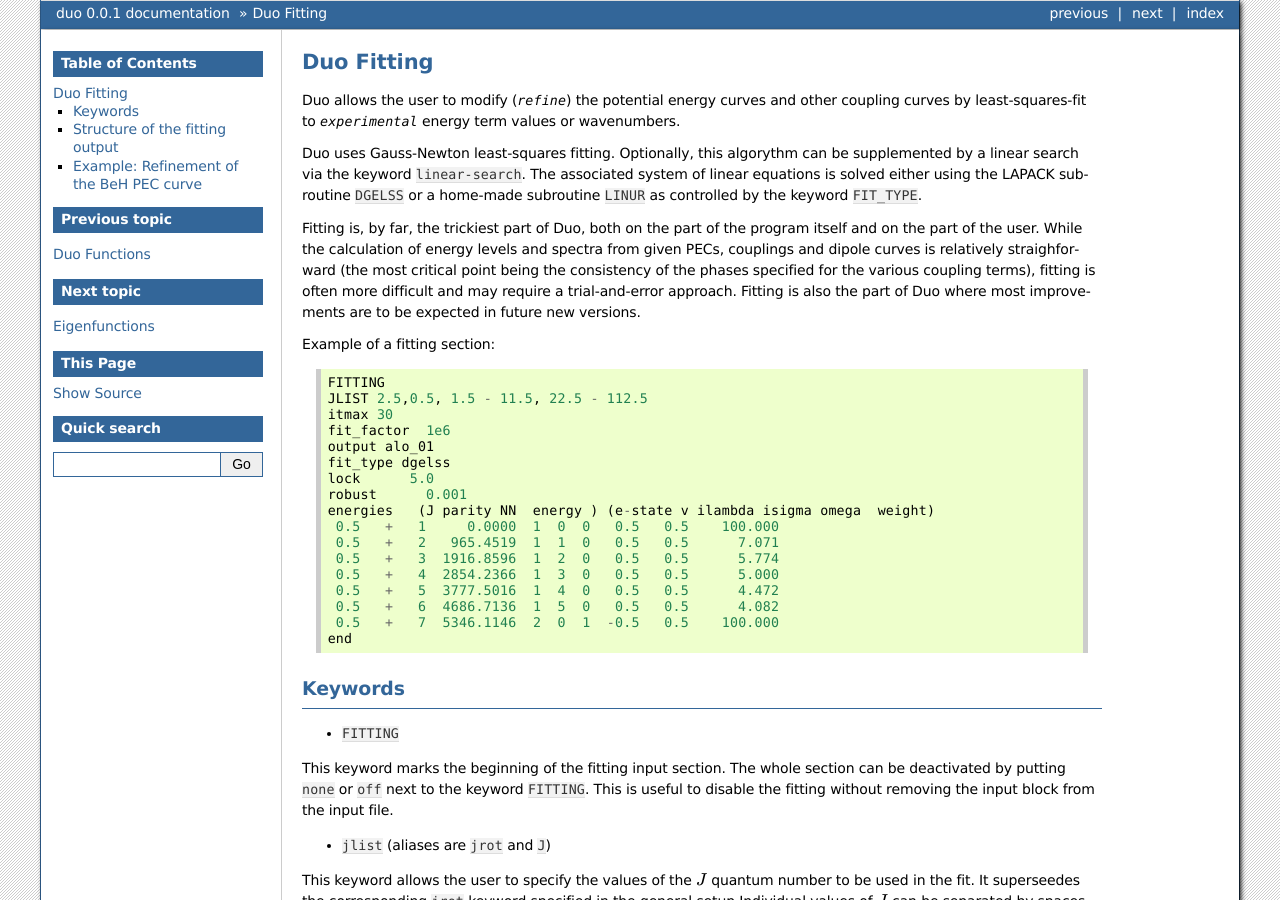
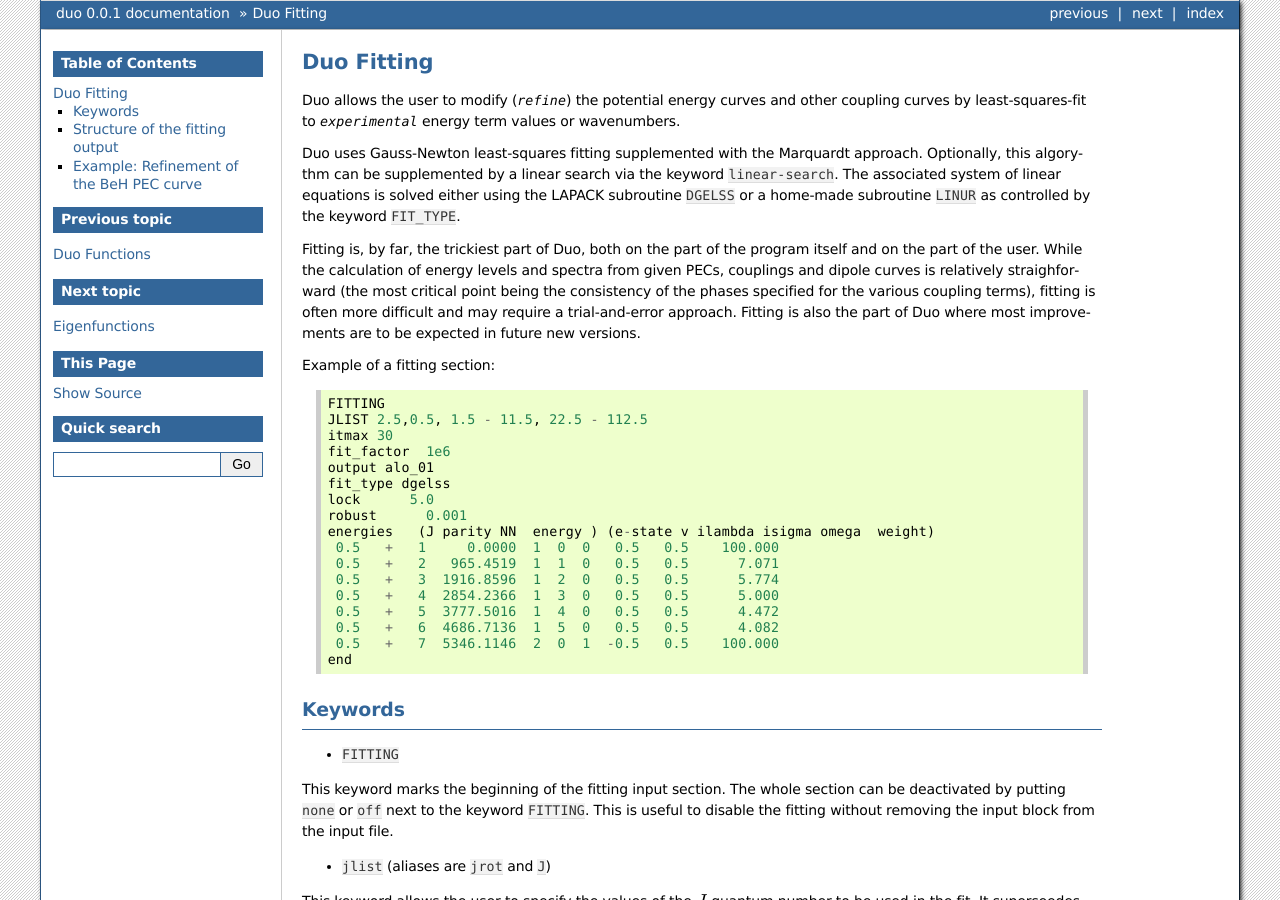
Before and after one commit to Trovemaster/Duo, a Sphinx documentation site: the page built from docs/source/fitting.rst, in a window 1280 px wide and 900 px high. Built offline with Sphinx 7.4.7, drawn with Linux system fonts in a browser that asks for light colours; formulas are drawn with MathJax 3.

Commit message:
EMO and refinement

```diff
--- a/docs/source/fitting.rst
+++ b/docs/source/fitting.rst
@@ -7,11 +7,11 @@
 the potential energy curves and other coupling curves
 by least-squares-fit to `experimental` energy term values or wavenumbers.
 
-Duo uses Gauss-Newton least-squares fitting. Optionally, this algorythm can be supplemented
+Duo uses Gauss-Newton least-squares fitting supplemented with the Marquardt approach.
+Optionally, this algorythm can be supplemented
 by a linear search via the keyword ``linear-search``. The associated system of linear equations
 is solved either using the LAPACK subroutine ``DGELSS`` or a home-made subroutine ``LINUR``
 as controlled by the keyword ``FIT_TYPE``.
-
 
 Fitting is, by far, the trickiest part of Duo, both on the part of the
 program itself and on the part of the user. While the calculation of energy levels
--- a/docs/source/functions.rst
+++ b/docs/source/functions.rst
@@ -13,7 +13,7 @@
 
 which has the form of a Morse potential with a exponential tail and the distance-dependent exponent coefficient
 
-:math:`\beta_{\rm EMO}(r) =  \sum_{i=0} a_i y_p^{\rm eq}(r)^i`,
+:math:`\beta_{\rm EMO}(r) =  \sum_{i=0}^N a_i y_p^{\rm eq}(r)^i`,
 
 expressed as a simple power series in the reduced variable:
 
```
Also changed, not shown: 2 other files.
